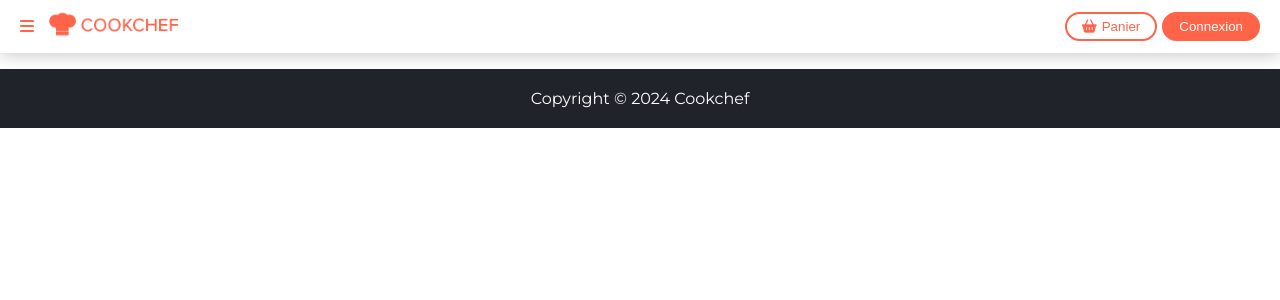
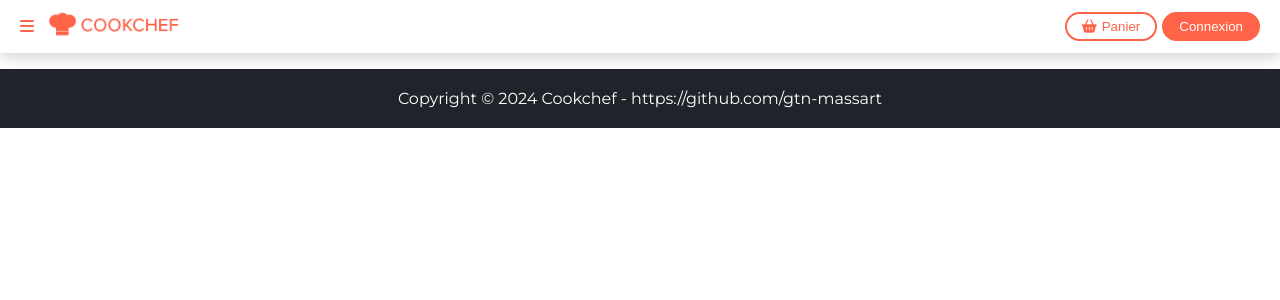
Before and after one commit to gtn-massart/cookchef, a React (Vite) app: page / in a window 1280 px wide. Shown: the top 300 px of the page. Built offline with nearby package versions, Linux system fonts and the light colour scheme.

Commit message:
copyright modif

```diff
--- a/src/components/Footer.jsx
+++ b/src/components/Footer.jsx
@@ -4,7 +4,7 @@ function Footer() {
   return (
     <footer>
       <p className={`${ styles.footer } d-flex flex-row align-items-center justify-content-center p-20`}>
-        Copyright © 2024 Cookchef
+        Copyright © 2024 Cookchef - https://github.com/gtn-massart
       </p>
     </footer>
     )
```
